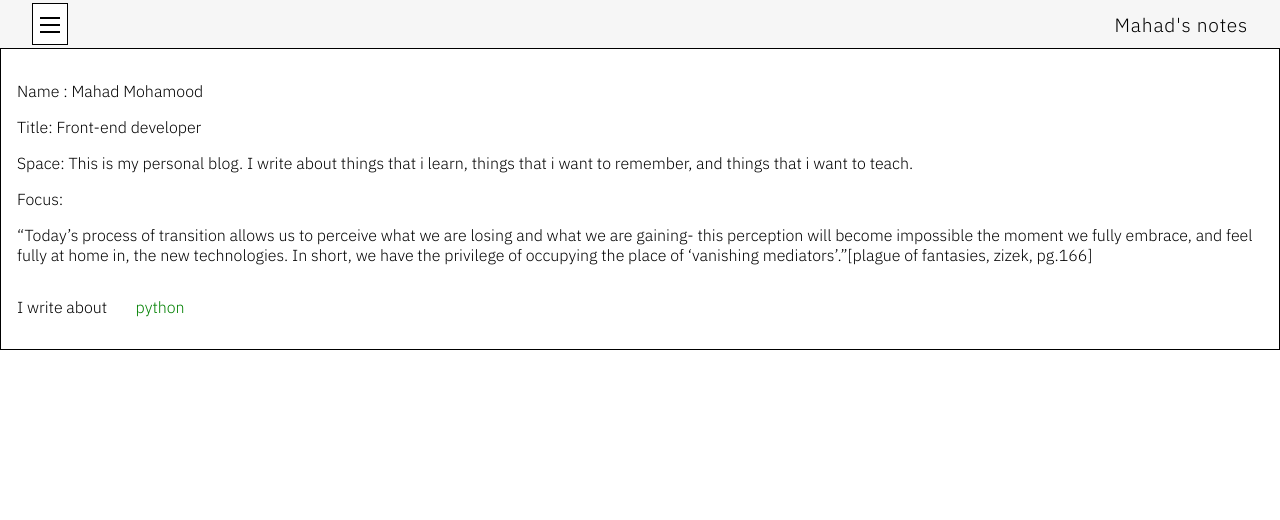
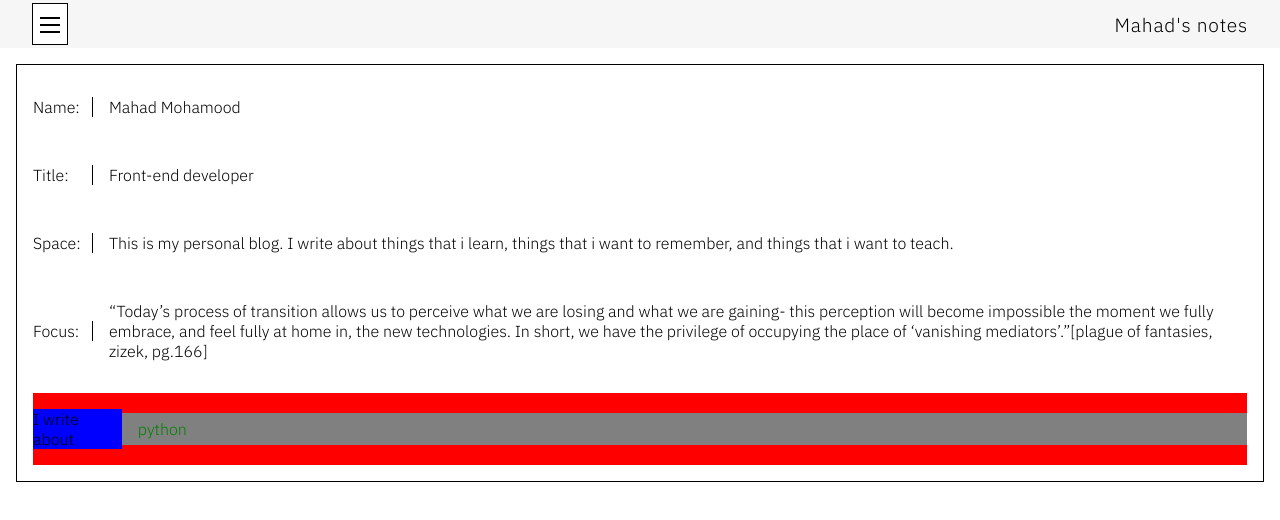
Before and after one commit to Elir-Mahad/notes, a Next.js app: page / in a window 1280 px wide. Shown: the top 520 px of the page. Built offline with nearby package versions, Linux system fonts and the light colour scheme.

Commit message:
Add styled components to the featured post elements

```diff
--- a/components/Featured.js
+++ b/components/Featured.js
@@ -1,23 +1,40 @@
 import style from "../styles/Home.module.css";
+import { LandingPage, LprContent, LpRow, LprTag } from "../styles/Styles";
 //
 function Featured() {
   return (
     <div>
-      <div style={{ border: "1px solid black", padding: "1rem" }}>
-        <p>Name : Mahad Mohamood</p>
-        <p>Title: Front-end developer</p>
-        <p>
-          Space: This is my personal blog. I write about things that i learn,
-          things that i want to remember, and things that i want to teach.
-        </p>
-        <p>Focus: </p>
-        <p>
-          “Today’s process of transition allows us to perceive what we are
-          losing and what we are gaining- this perception will become impossible
-          the moment we fully embrace, and feel fully at home in, the new
-          technologies. In short, we have the privilege of occupying the place
-          of ‘vanishing mediators’.”[plague of fantasies, zizek, pg.166]
-        </p>
+      <LandingPage>
+        <LpRow>
+          <LprTag>Name:</LprTag>
+          <LprContent>Mahad Mohamood </LprContent>
+        </LpRow>
+        {/*  */}
+        <LpRow>
+          <LprTag>Title:</LprTag>
+          <LprContent>Front-end developer</LprContent>
+        </LpRow>
+        {/*  */}
+        <LpRow>
+          <LprTag>Space: </LprTag>
+          <LprContent>
+            This is my personal blog. I write about things that i learn, things
+            that i want to remember, and things that i want to teach.{" "}
+          </LprContent>
+        </LpRow>
+        {/*  */}
+        <LpRow>
+          <LprTag>Focus:</LprTag>
+          <LprContent>
+            “Today’s process of transition allows us to perceive what we are
+            losing and what we are gaining- this perception will become
+            impossible the moment we fully embrace, and feel fully at home in,
+            the new technologies. In short, we have the privilege of occupying
+            the place of ‘vanishing mediators’.”[plague of fantasies, zizek,
+            pg.166]
+          </LprContent>
+        </LpRow>
+        {/*  */}
         <div className={style.description}>
           <p className={style.oneLiner}>I write about</p>
           <div className={style.words}>
@@ -28,7 +45,8 @@ function Featured() {
             <span className={style.word}>drawing</span>
           </div>
         </div>
-      </div>
+        {/*  */}
+      </LandingPage>
     </div>
   );
 }
--- a/styles/Home.module.css
+++ b/styles/Home.module.css
@@ -7,12 +7,12 @@
 .description {
   display: flex;
   align-items: center;
-  /* background-color: red; */
+  background-color: red;
 }
 
 .oneLiner {
-  width: 7rem;
-  /* background-color: blue; */
+  width: 6rem;
+  background-color: blue;
 }
 
 .words {
@@ -20,7 +20,7 @@
   align-items: center;
   padding: 1rem;
   width: 100%;
-  /* background-color: grey; */
+  background-color: grey;
 }
 
 .word {
--- a/styles/Styles.js
+++ b/styles/Styles.js
@@ -2,6 +2,29 @@ import styled from "styled-components";
 
 export const WholeApp = styled.div`
   //
+`;
+//
+
+export const LandingPage = styled.div`
+  border: 1px solid black;
+  padding: 1rem;
+  margin: 1rem;
+`;
+
+export const LpRow = styled.div`
+  display: flex;
+  align-items: center;
+  margin-bottom: 1rem;
+`;
+
+export const LprTag = styled.p`
+  margin-right: 1rem;
+  width: 5%;
+  border-right: 1px solid black;
+`;
+
+export const LprContent = styled.p`
+  width: 95%;
 `;
 
 // Menu
```
